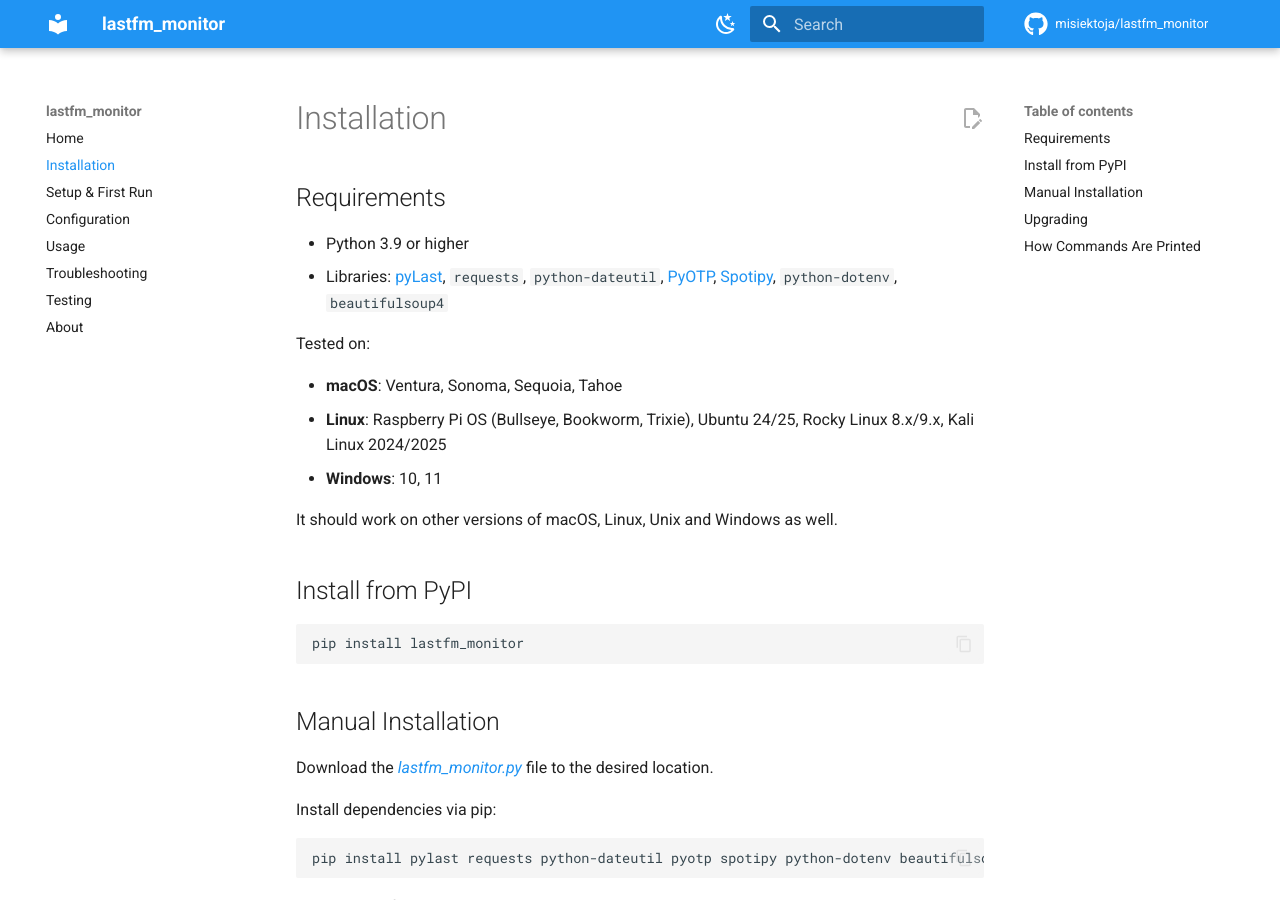
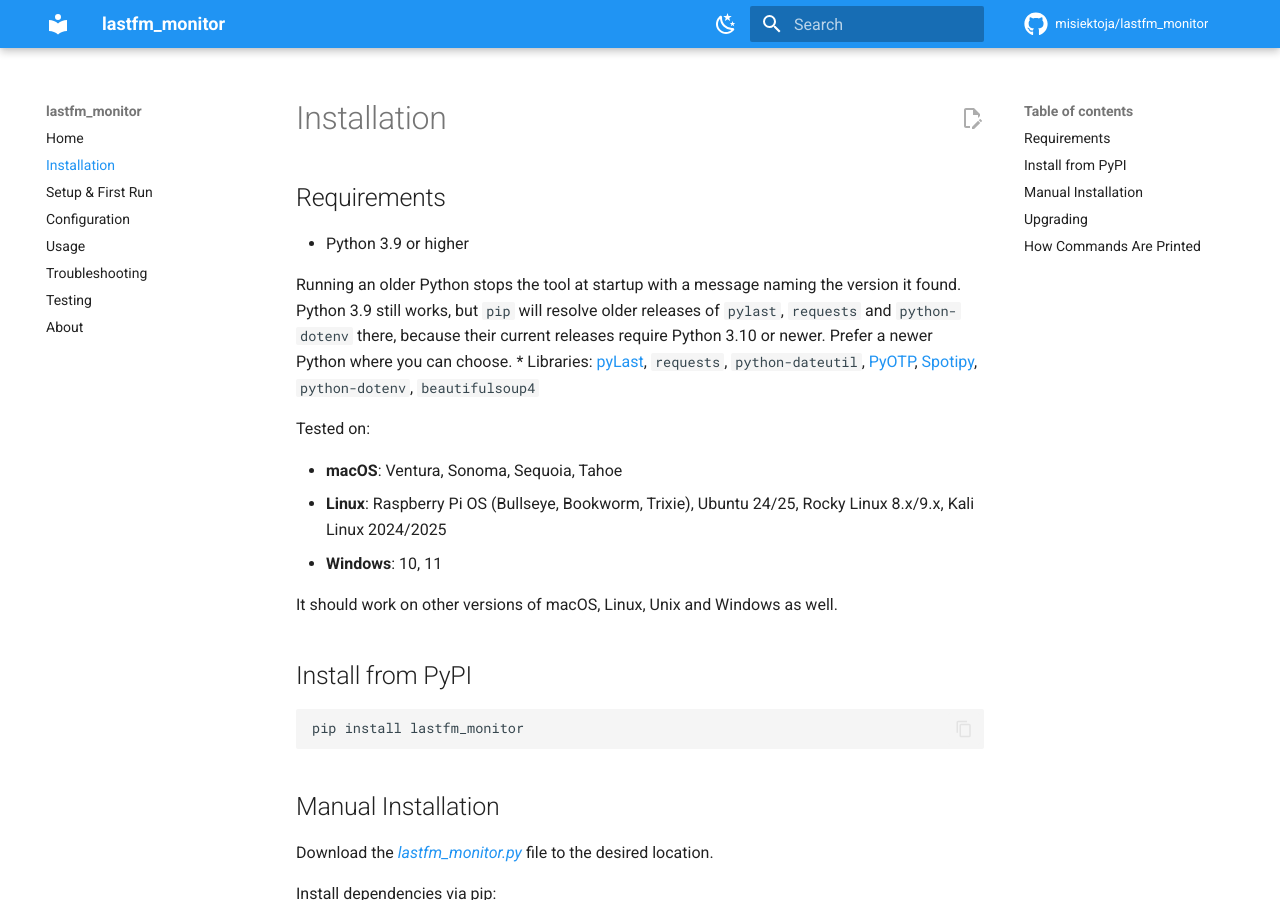
Before and after one commit to misiektoja/lastfm_monitor, an MkDocs documentation site: the page built from docs/installation.md, in a window 1280 px wide and 900 px high. Built offline with MkDocs 1.6.1 and Material for MkDocs 9.7.7, drawn with Linux system fonts in a browser that asks for light colours; comment, search, counter and statistics services are not loaded.

Commit message:
docs(installation): note what Python 3.9 resolves for dependencies

```diff
--- a/docs/installation.md
+++ b/docs/installation.md
@@ -3,6 +3,8 @@
 ## Requirements
 
 * Python 3.9 or higher
+
+Running an older Python stops the tool at startup with a message naming the version it found. Python 3.9 still works, but `pip` will resolve older releases of `pylast`, `requests` and `python-dotenv` there, because their current releases require Python 3.10 or newer. Prefer a newer Python where you can choose.
 * Libraries: [pyLast](https://github.com/pylast/pylast), `requests`, `python-dateutil`, [PyOTP](https://github.com/pyauth/pyotp), [Spotipy](https://github.com/spotipy-dev/spotipy), `python-dotenv`, `beautifulsoup4`
 
 Tested on:
```
Also changed, not shown: 1 other file.
